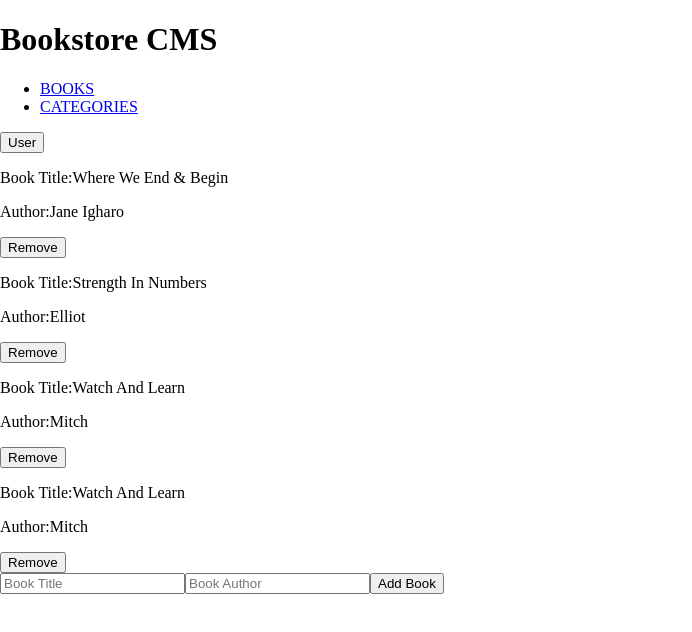
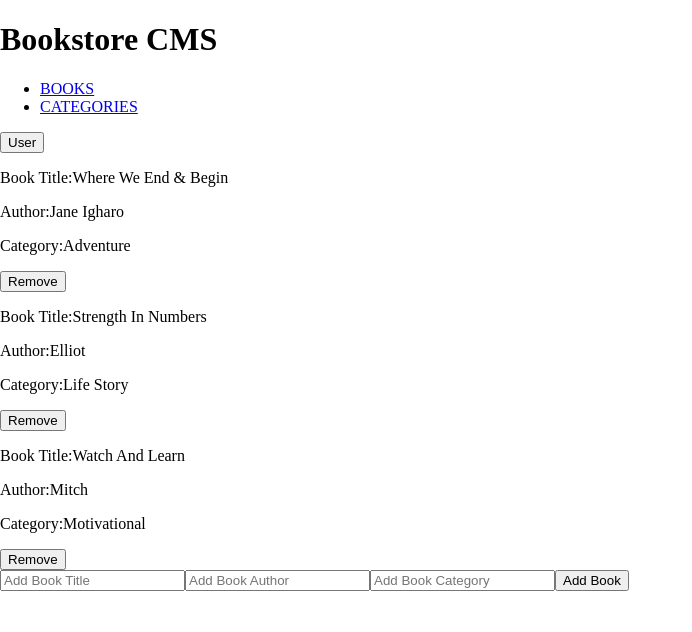
Before and after one commit to David-Kasilia/bookstore-with-react, a React (Create React App) app: page / in a window 1280 px wide. Shown: the top 632 px of the page, without its empty margins (0-692 px from the left). Built offline with nearby package versions, Linux system fonts and the light colour scheme; no server answers.

Commit message:
Fetch Booklist from api

```diff
--- a/src/components/AddBook.js
+++ b/src/components/AddBook.js
@@ -1,4 +1,5 @@
 import React, { useState } from 'react';
+import axios from 'axios';
 import { useDispatch } from 'react-redux';
 import { v4 as uuidv4 } from 'uuid';
 
@@ -9,6 +10,7 @@ const AddBook = () => {
 
   const [title, setBookTitle] = useState('');
   const [author, setBookAuthor] = useState('');
+  const [category, setBookCategory] = useState('');
 
   const handleBookTitle = (e) => {
     setBookTitle(e.target.value);
@@ -17,20 +19,28 @@ const AddBook = () => {
   const handleBookAuthor = (e) => {
     setBookAuthor(e.target.value);
   };
+  const handleBookCategory = (e) => {
+    setBookCategory(e.target.value);
+  };
 
-  const addNewBook = () => {
-    if (title !== '' && author !== '') {
-      dispatch(addBook({ id: uuidv4(), title, author }));
-      setBookTitle('');
-      setBookAuthor('');
-    }
+  const addBookToList = async () => {
+    const addNewBook = await axios.post('https://us-central1-bookstore-api-e63c8.cloudfunctions.net/bookstoreApi/apps/ZPIIXJcS0uJKHlhqGIyi/books', {
+      item_id: uuidv4(),
+      title,
+      author,
+      category,
+    });
+    dispatch(addBook(addNewBook));
+    window.location.reload();
   };
+
   return (
     <div>
       <form>
-        <input type="text" placeholder="Book Title" value={title} onChange={handleBookTitle} />
-        <input type="text" placeholder="Book Author" value={author} onChange={handleBookAuthor} />
-        <button type="submit" className="btn" onClick={addNewBook}>Add Book</button>
+        <input type="text" placeholder="Add Book Title" value={title} onChange={handleBookTitle} />
+        <input type="text" placeholder="Add Book Author" value={author} onChange={handleBookAuthor} />
+        <input type="text" placeholder="Add Book Category" value={category} onChange={handleBookCategory} />
+        <button type="submit" className="btn" onClick={addBookToList}>Add Book</button>
       </form>
     </div>
   );
--- a/src/components/Book.js
+++ b/src/components/Book.js
@@ -1,14 +1,36 @@
+/* eslint-disable react-hooks/exhaustive-deps */
 /* eslint-disable max-len */
-import React from 'react';
-import { useSelector } from 'react-redux';
+import React, { useEffect } from 'react';
+import axios from 'axios';
+import { useSelector, useDispatch } from 'react-redux';
 import AddBook from './AddBook';
 import BookDetail from './BookDetail';
+import { fetchBooks } from '../redux/books/books';
 
 const Book = () => {
   const bookList = useSelector((state) => state.book);
+  const dispatch = useDispatch();
+  useEffect(() => async () => {
+    const booksObj = await axios.get('https://us-central1-bookstore-api-e63c8.cloudfunctions.net/bookstoreApi/apps/ZPIIXJcS0uJKHlhqGIyi/books');
+    if (booksObj.data) {
+      Object.keys(booksObj.data).forEach((itemId) => {
+        const data = booksObj.data[itemId];
+        const book = Object.assign({}, { item_id: itemId }, ...data);
+        if (bookList.find((book) => book.item_id === itemId)) {
+          if (itemId !== bookList.find((book) => book.item_id === itemId).item_id) {
+            bookList.push(book);
+          }
+        } else {
+          bookList.push(book);
+        }
+      });
+      return dispatch(fetchBooks());
+    }
+    return 'Book List Empty';
+  }, []);
   return (
     <div>
-      {bookList.map((book) => <BookDetail key={book.id} id={book.id} title={book.title} author={book.author} />)}
+      {bookList.map((book) => <BookDetail key={book.item_id} id={book.item_id} title={book.title} author={book.author} category={book.category} />)}
       <AddBook />
     </div>
   );
--- a/src/components/BookDetail.js
+++ b/src/components/BookDetail.js
@@ -1,15 +1,20 @@
 /* eslint-disable react/prop-types */
 /* eslint-disable react/destructuring-assignment */
 import React from 'react';
+import axios from 'axios';
 import { PropTypes } from 'prop-types';
 import { useDispatch } from 'react-redux';
 import { removeBook } from '../redux/books/books';
 
 const BookDetail = (props) => {
-  const { id, title, author } = props;
+  const {
+    id, title, author, category,
+  } = props;
 
   const dispatch = useDispatch();
-  const handleRemove = () => {
+
+  const handleRemove = async () => {
+    await axios.delete(`https://us-central1-bookstore-api-e63c8.cloudfunctions.net/bookstoreApi/apps/ZPIIXJcS0uJKHlhqGIyi/books/${id}`);
     dispatch(removeBook(id));
   };
 
@@ -23,6 +28,10 @@ const BookDetail = (props) => {
         Author:
         {author}
       </p>
+      <p>
+        Category:
+        {category}
+      </p>
       <button type="button" className="removeBtn" onClick={handleRemove}>
         Remove
       </button>
@@ -31,9 +40,10 @@ const BookDetail = (props) => {
 };
 
 BookDetail.propTypes = {
-  id: PropTypes.number.isRequired,
+  id: PropTypes.string.isRequired,
   title: PropTypes.string.isRequired,
   author: PropTypes.string.isRequired,
+  category: PropTypes.string.isRequired,
 };
 
 export default BookDetail;
--- a/src/redux/books/books.js
+++ b/src/redux/books/books.js
@@ -1,28 +1,27 @@
 // Actions
 const ADD = 'bookStore/books/ADD';
 const REMOVE = 'bookStore/books/REMOVE';
+const FETCH_BOOKS = 'bookStore/books/FETCH_BOOKS';
 
 // Initial State
 export const initialState = [
   {
-    id: 1,
+    item_id: '1',
     title: 'Where We End & Begin',
     author: 'Jane Igharo',
+    category: 'Adventure',
   },
   {
-    id: 2,
+    item_id: '2',
     title: 'Strength In Numbers',
     author: 'Elliot',
+    category: 'Life Story',
   },
   {
-    id: 3,
+    item_id: '3',
     title: 'Watch And Learn',
     author: 'Mitch',
-  },
-  {
-    id: 4,
-    title: 'Watch And Learn',
-    author: 'Mitch',
+    category: 'Motivational',
   },
 ];
 
@@ -35,6 +34,9 @@ const bookReducer = (state = initialState, action) => {
 
     case REMOVE:
       return state.filter((book) => book !== action.bookId);
+
+    case FETCH_BOOKS:
+      return [...state];
 
     default:
       return state;
@@ -55,4 +57,9 @@ export const removeBook = (bookId) => ({
   bookId,
 });
 
+// Fetch Books action From BookStore API
+export const fetchBooks = () => ({
+  type: 'FETCH_BOOKS',
+});
+
 export default bookReducer;
```
